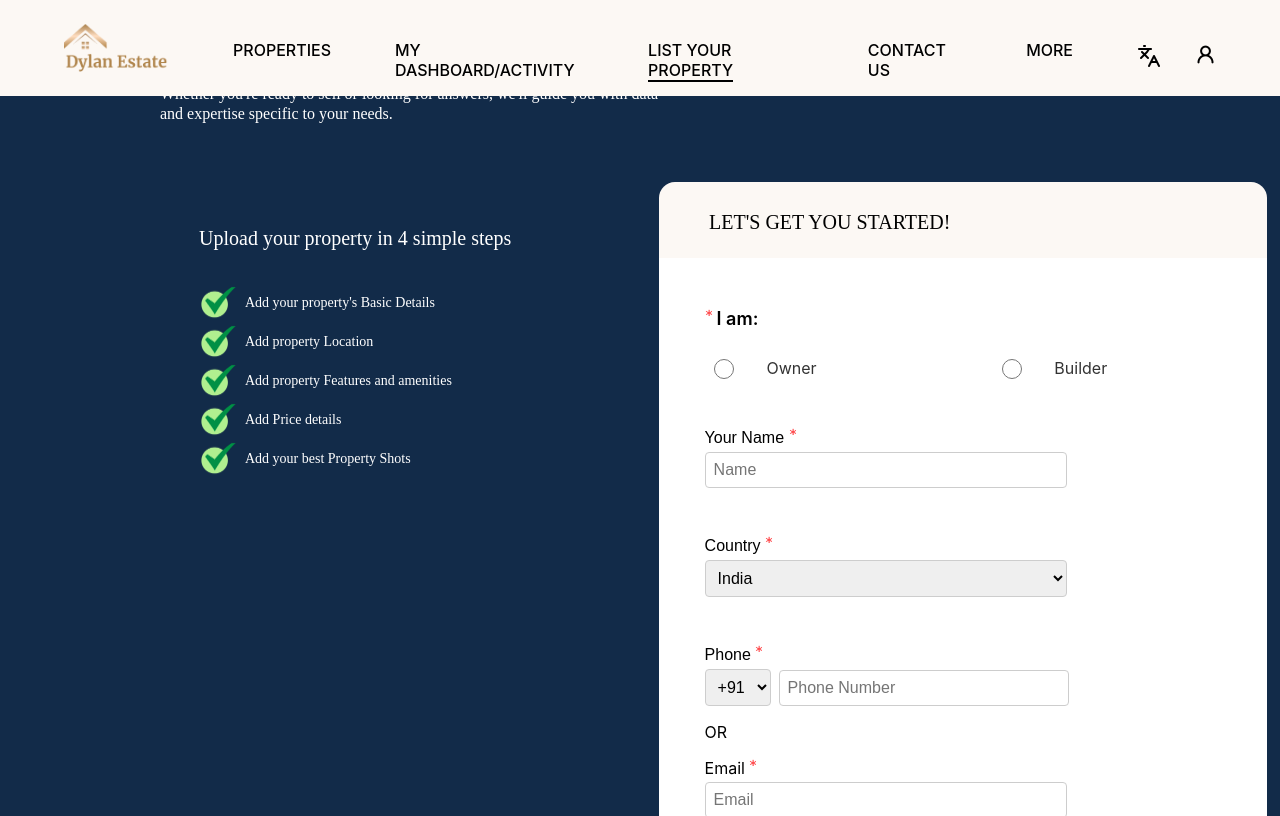
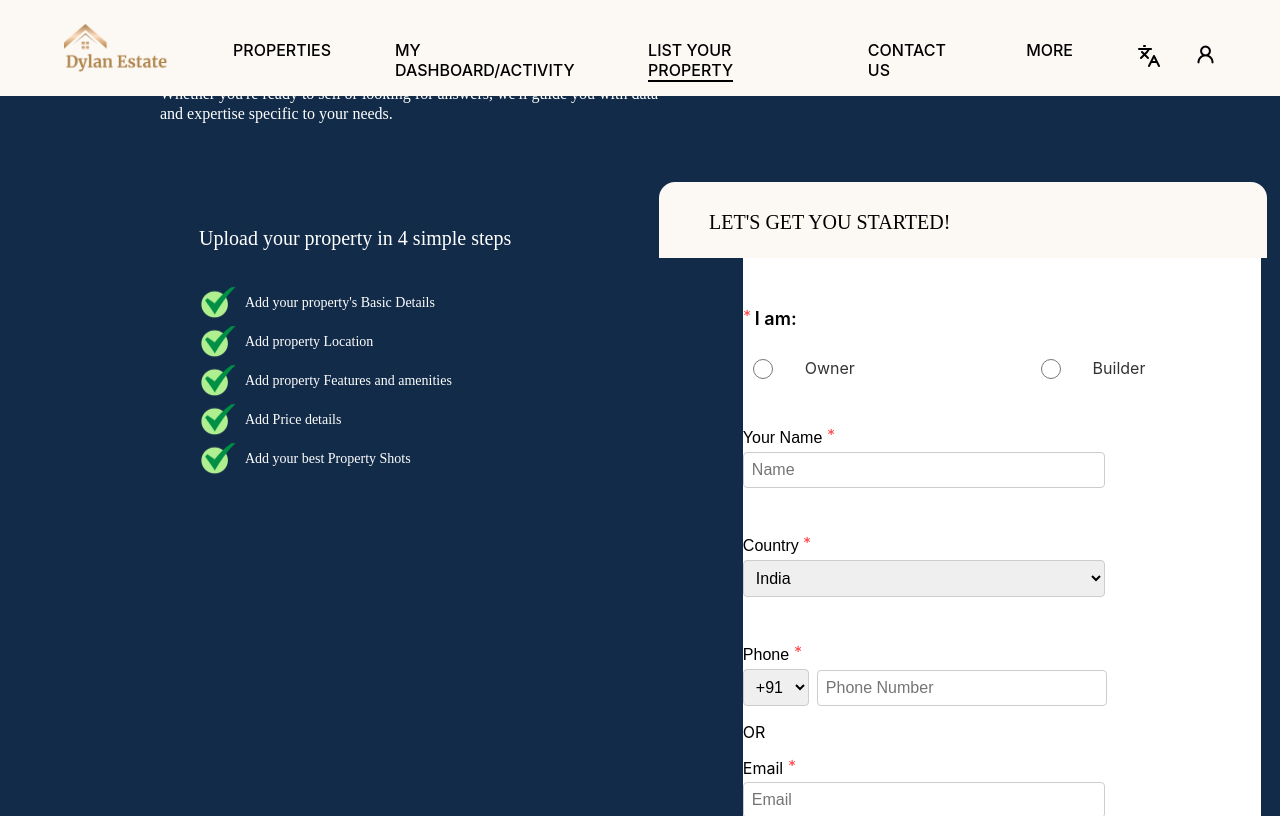
Before and after one commit to kaustubhduse/rent, a React (Create React App) app: page /list-your-property in a window 1280 px wide. Built offline with nearby package versions, Linux system fonts and the light colour scheme.

Commit message:
Added new features

```diff
--- a/src/components/HomePage/FormFilling.css
+++ b/src/components/HomePage/FormFilling.css
@@ -1,7 +1,4 @@
 /* .whole-form{
-    width: 608px;
-    height: auto;
-    gap: 0px;
     border-radius: 16px;
     border: 1px 1px 1px 1px;
     opacity: 0px;
@@ -9,7 +6,8 @@
 } */
 
 
-.form{
+/* .form{
+    height: 276px;
     width: 608px;
     gap: 0px;
     border: 1px 1px 1px 1px;
@@ -17,7 +15,7 @@
     background-color: #FFFFFF;
     overflow: scroll;
     overflow-x: hidden;
-}
+} */
 
 
 
```
